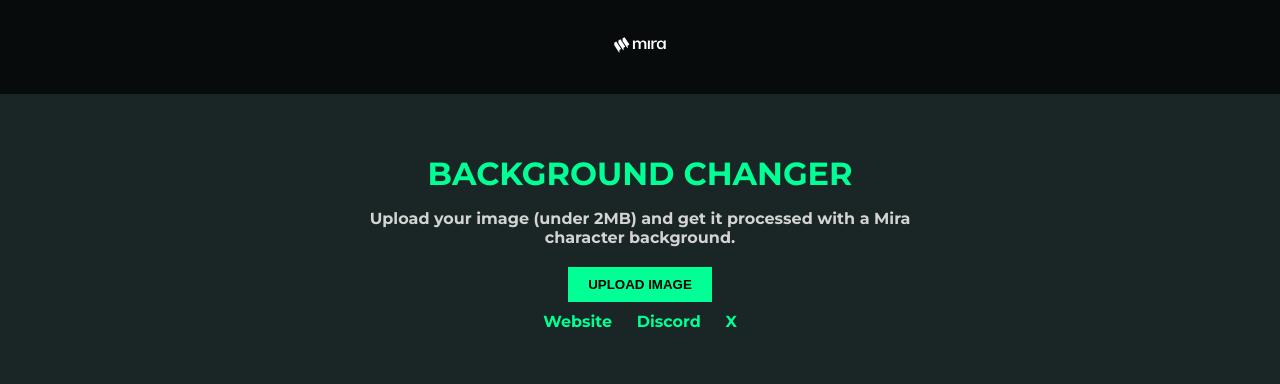
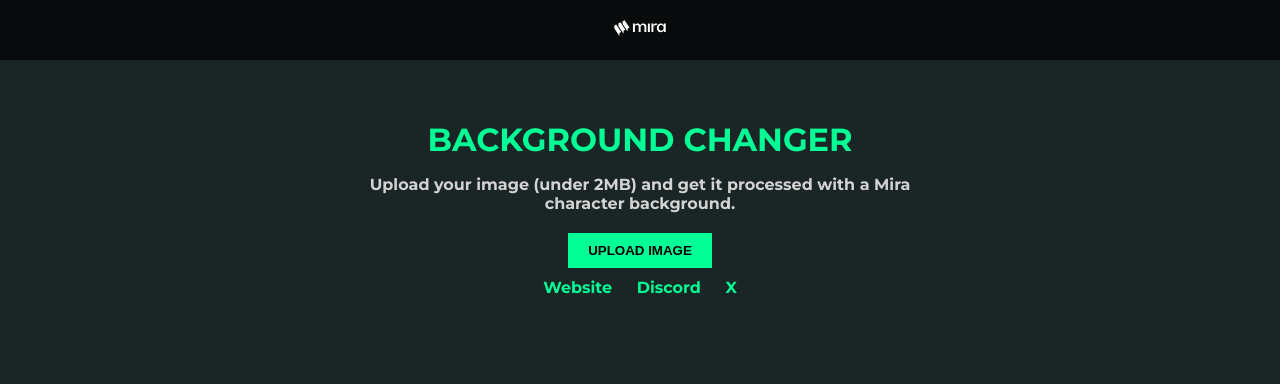
Before and after one commit to Wizbisy/Mira-pfp-editor, a plain HTML site: page index.html in a window 1280 px wide. Drawn offline with Linux system fonts and the light colour scheme.

Commit message:
Update index.html

```diff
--- a/index.html
+++ b/index.html
@@ -101,7 +101,7 @@
     </style>
 </head>
 <body>
-    <div class="header logo">
+    <div class="header">
         <svg width="52" height="16" viewBox="0 0 52 16" fill="none" xmlns="http://www.w3.org/2000/svg">
             <path d="M8.5759 1.35667L10.5401 0.187378L15.483 7.53556L13.7176 8.59444V11.0434H13.3643L8.5759 3.9161V1.35667Z" fill="white"/>
             <path d="M4.40582 3.54183L6.36999 2.37254L11.313 9.72072L9.54753 10.7796V13.2286H9.19421L4.40582 6.10126V3.54183Z" fill="white"/>
```
